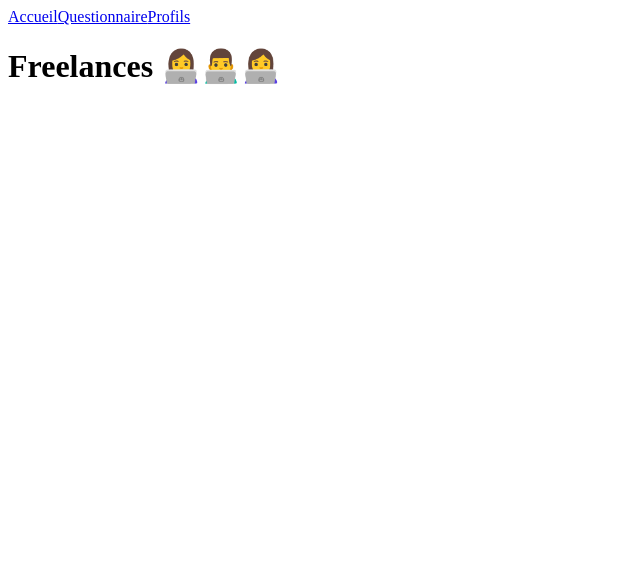
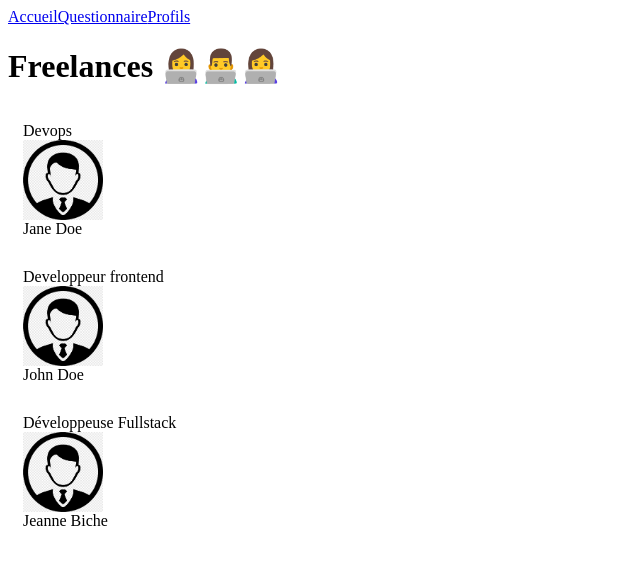
Before and after one commit to eleapmgt/shiny-agency, a React (Create React App) app: page /freelances in a window 1280 px wide. Shown: the top 564 px of the page, without its empty margins (0-640 px from the left). Built offline with nearby package versions, Linux system fonts and the light colour scheme.

Commit message:
build: Card PropTypes

```diff
--- a/package.json
+++ b/package.json
@@ -6,6 +6,7 @@
     "@testing-library/jest-dom": "^5.11.4",
     "@testing-library/react": "^11.1.0",
     "@testing-library/user-event": "^12.1.10",
+    "prop-types": "^15.8.1",
     "react": "^17.0.2",
     "react-dom": "^17.0.2",
     "react-router-dom": "6.10.0",
@@ -37,5 +38,6 @@
     ]
   },
   "devDependencies": {
+    "prettier": "^3.3.2"
   }
 }
--- a/public/index.html
+++ b/public/index.html
@@ -1,4 +1,4 @@
-<!DOCTYPE html>
+<!doctype html>
 <html lang="en">
   <head>
     <meta charset="utf-8" />
@@ -14,7 +14,7 @@
       manifest.json provides metadata used when your web app is installed on a
       user's mobile device or desktop. See https://developers.google.com/web/fundamentals/web-app-manifest/
     -->
-    <link rel="manifest" href="%PUBLIC_URL%/manifest.json" />
+<!--     <link rel="manifest" href="%PUBLIC_URL%/manifest.json" /> -->
     <!--
       Notice the use of %PUBLIC_URL% in the tags above.
       It will be replaced with the URL of the `public` folder during the build.
--- /dev/null
+++ b/src/components/Card/index.jsx
@@ -0,0 +1,19 @@
+import PropTypes from 'prop-types'
+
+function Card({ label, title, picture }) {
+  return (
+    <div style={{ display: 'flex', flexDirection: 'column', padding: 15 }}>
+      <span>{label}</span>
+      <img src={picture} alt="freelance" height={80} width={80} />
+      <span>{title}</span>
+    </div>
+  )
+}
+
+Card.propTypes = {
+  label: PropTypes.string,
+  title: PropTypes.string,
+  picture: PropTypes.string,
+}
+
+export default Card
--- a/src/index.jsx
+++ b/src/index.jsx
@@ -21,5 +21,5 @@
       </Routes>
     </Router>
   </React.StrictMode>,
-  document.getElementById('root')
+  document.getElementById('root'),
 )
--- a/src/pages/Freelances/index.jsx
+++ b/src/pages/Freelances/index.jsx
@@ -1,7 +1,36 @@
+import DefaultPicture from '../../assets/profile.png'
+import Card from '../../components/Card'
+
+const freelanceProfiles = [
+  {
+      name: 'Jane Doe',
+      jobTitle: 'Devops',
+      picture: DefaultPicture,
+  },
+  {
+      name: 'John Doe',
+      jobTitle: 'Developpeur frontend',
+      picture: DefaultPicture,
+  },
+  {
+      name: 'Jeanne Biche',
+      jobTitle: 'Développeuse Fullstack',
+      picture: DefaultPicture,
+  },
+]
+
 function Freelances() {
   return (
     <div>
       <h1>Freelances 👩‍💻👨‍💻👩‍💻</h1>
+      {freelanceProfiles.map((profile, index) => (
+        <Card
+          key={`${profile.name}-${index}`}
+          label={profile.jobTitle}
+          picture={profile.picture}
+          title={profile.name}
+        />
+      ))}
     </div>
   )
 }
```
Also changed, not shown: src/assets/profile.png (added).
